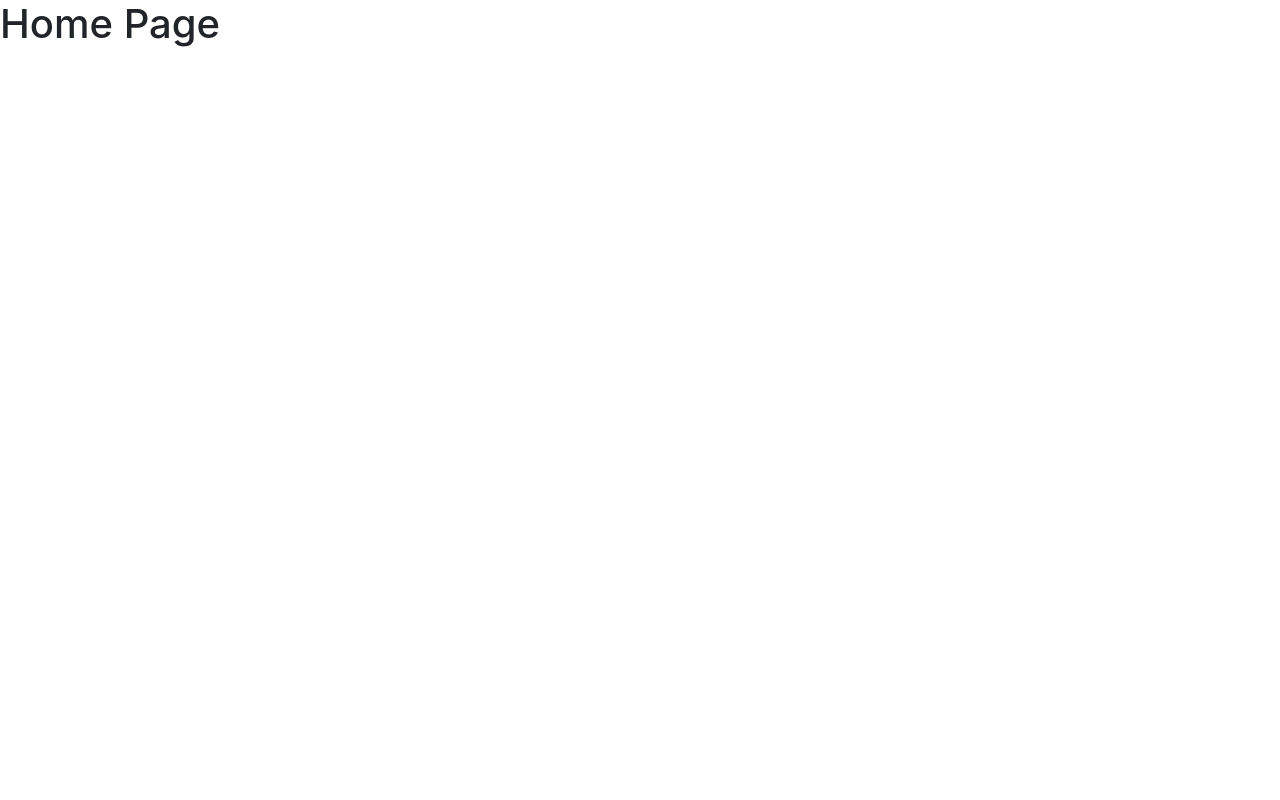
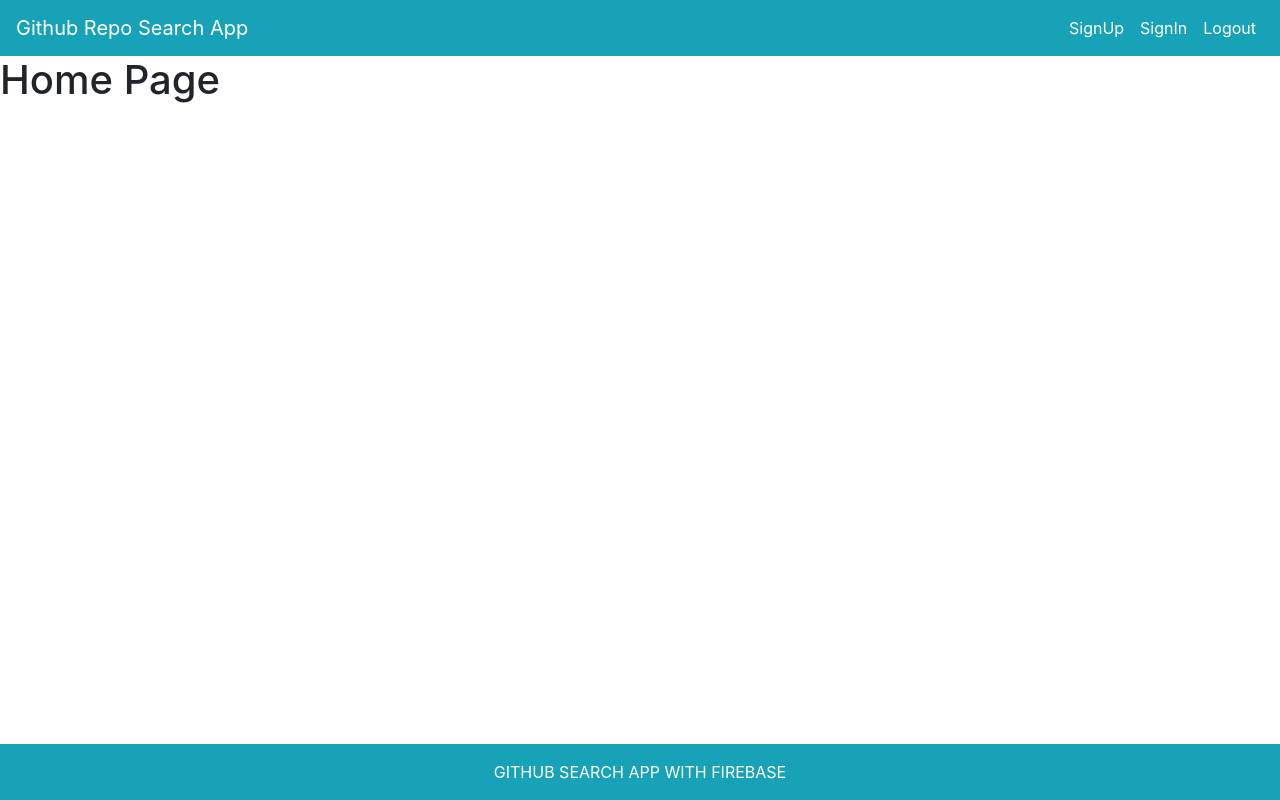
Before and after one commit to BhavjotSingh-20/GithubRepoSearchApp, a React (Create React App) app: page / in a window 1280 px wide. Built offline with nearby package versions, Linux system fonts and the light colour scheme.

Commit message:
Navbar created

```diff
--- a/src/App.js
+++ b/src/App.js
@@ -12,19 +12,25 @@
 import PageNotFound from './pages/PageNotFound';
 import { useState } from 'react';
 import { UserContext } from './Context/UserContext';
+import Footer from './layout/Footer';
+import Header from "./layout/Header"
 
 function App() {
   const [user,setUser]  = useState(null)
   return (
    <Router>
      <ToastContainer/>
+
      <UserContext.Provider value={{user,setUser}}>
+       <Header/>
+
        <Switch>
          <Route exact path="/" component={Home}/>
          <Route exact path="/signin" component={SignIn}/>
          <Route exact path="/signup" component={SignUp}/>
          <Route exact path="*" component={PageNotFound}/>
        </Switch>
+       <Footer/>
      </UserContext.Provider>
      </Router>
   );
--- /dev/null
+++ b/src/layout/Footer.js
@@ -0,0 +1,12 @@
+import React from "react"
+import {Container} from "reactstrap"
+
+const Footer = () => {
+    return (
+        <Container fluid tag="footer" className="text-center bg-info text-white text-uppercase fixed-bottom p-3">
+            Github search app with firebase
+        </Container>
+    )
+
+}
+export default Footer;
--- /dev/null
+++ b/src/layout/Header.js
@@ -0,0 +1,28 @@
+import React,{useState,useContext} from "react"
+import {
+Collapse,Nav,Navbar,NavbarToggler,NavbarBrand,NavItem,NavLink,NavbarText
+} from "reactstrap"
+import {Link} from "react-router-dom"
+import {UserContext} from "../Context/UserContext"
+
+const Header = () => {
+    const context = useContext(UserContext)
+    const [isOpen,setIsOpen] = useState(false)
+    const toggle = () => setIsOpen(!isOpen)
+    return  (
+        <Navbar color="info" light expand="md">
+            <NavbarBrand><Link to="/" className="text-white" >Github Repo Search App</Link></NavbarBrand>
+            <NavbarToggler onClick={toggle} />
+            <Collapse isOpen={isOpen} navbar>
+                <Nav className="ml-auto" navbar>
+                    <NavItem>  <NavLink tag={Link} to="/" className="text-white">SignUp</NavLink></NavItem>
+                    <NavItem>  <NavLink tag={Link} to="/" className="text-white">SignIn</NavLink></NavItem>
+                    <NavItem>
+                        <NavLink tag={Link} to="/" className="text-white">Logout</NavLink>
+                    </NavItem>
+                </Nav>
+            </Collapse>
+        </Navbar>
+    )
+}
+export default Header
```
